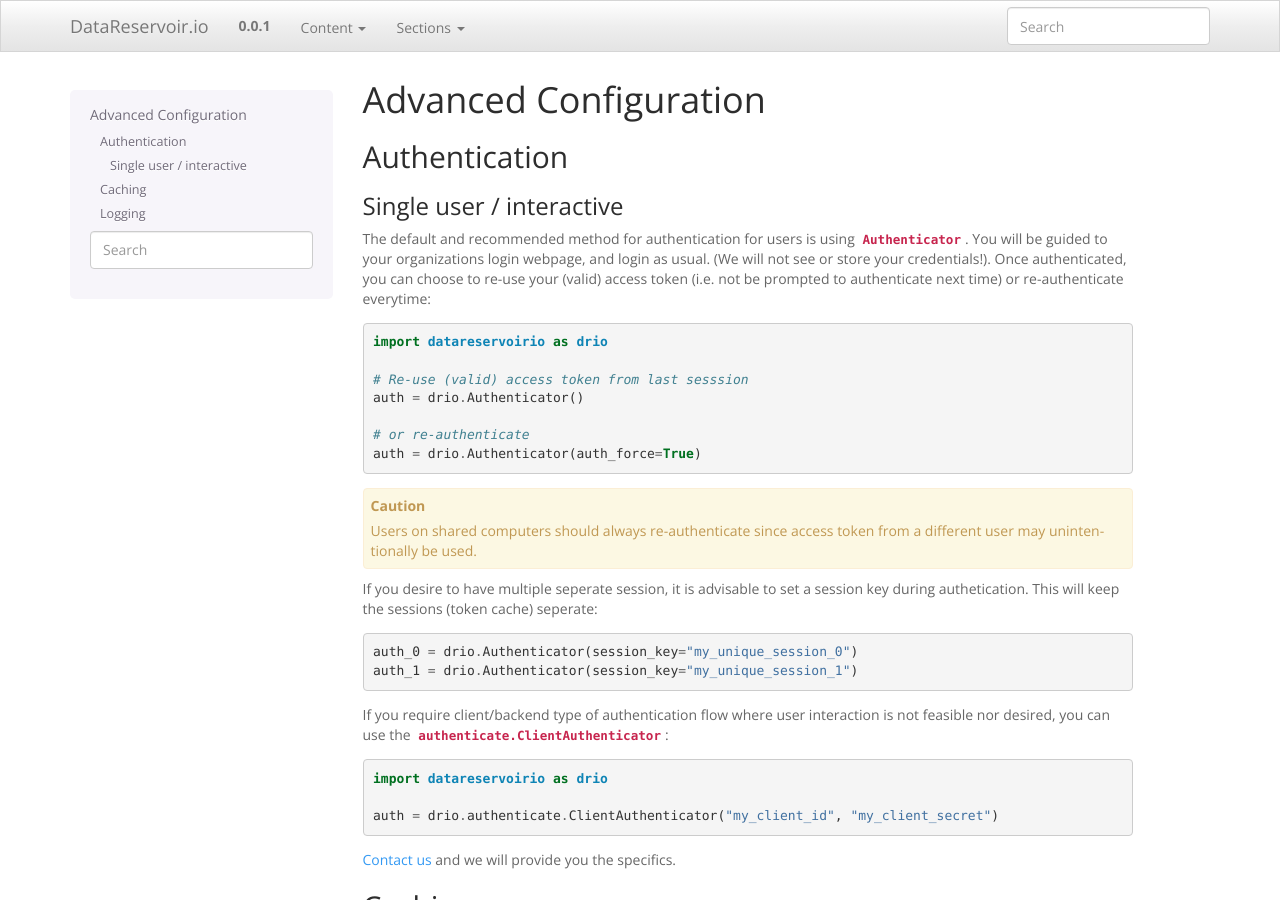
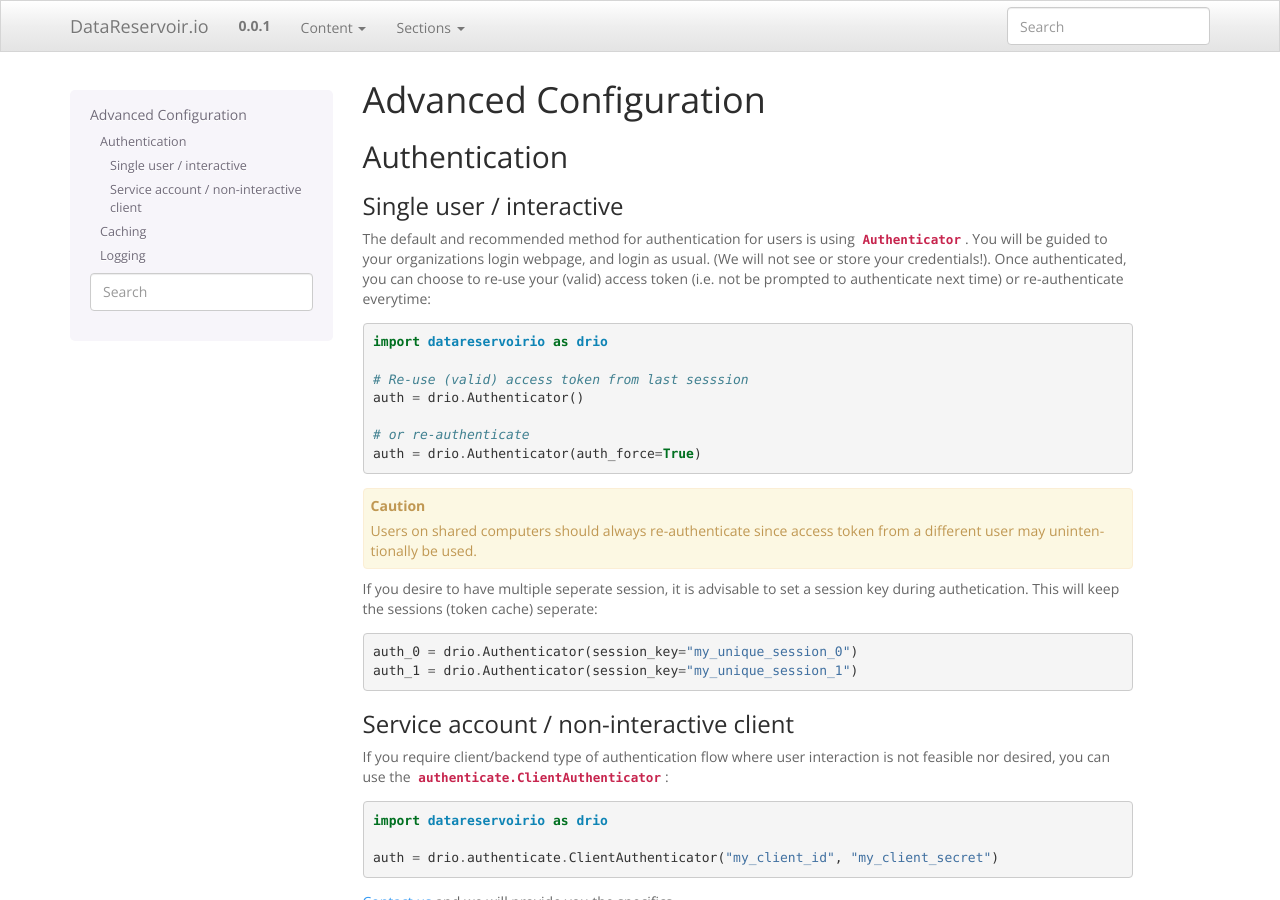
Before and after one commit to 4Subsea/drio-python, a Sphinx documentation site: the page built from docs/advanced_config.rst, in a window 1280 px wide and 900 px high. Built offline with Sphinx 7.4.7, drawn with Linux system fonts in a browser that asks for light colours.

Commit message:
Header for "Service account" section

```diff
--- a/docs/advanced_config.rst
+++ b/docs/advanced_config.rst
@@ -34,6 +34,9 @@
 
     auth_0 = drio.Authenticator(session_key="my_unique_session_0")
     auth_1 = drio.Authenticator(session_key="my_unique_session_1")
+
+Service account / non-interactive client
+----------------------------------------
 
 If you require client/backend type of authentication flow where user interaction
 is not feasible nor desired, you can use the
```
